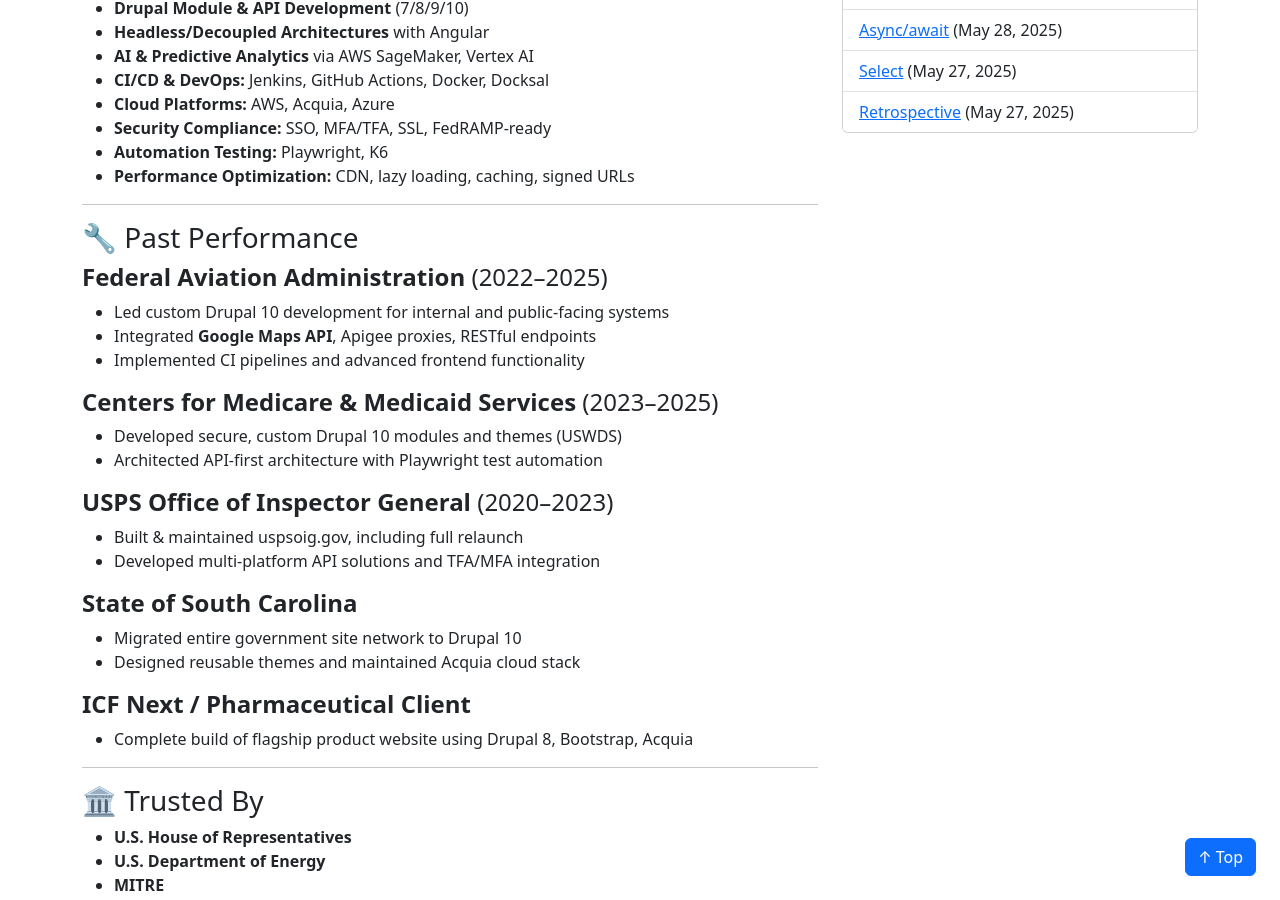
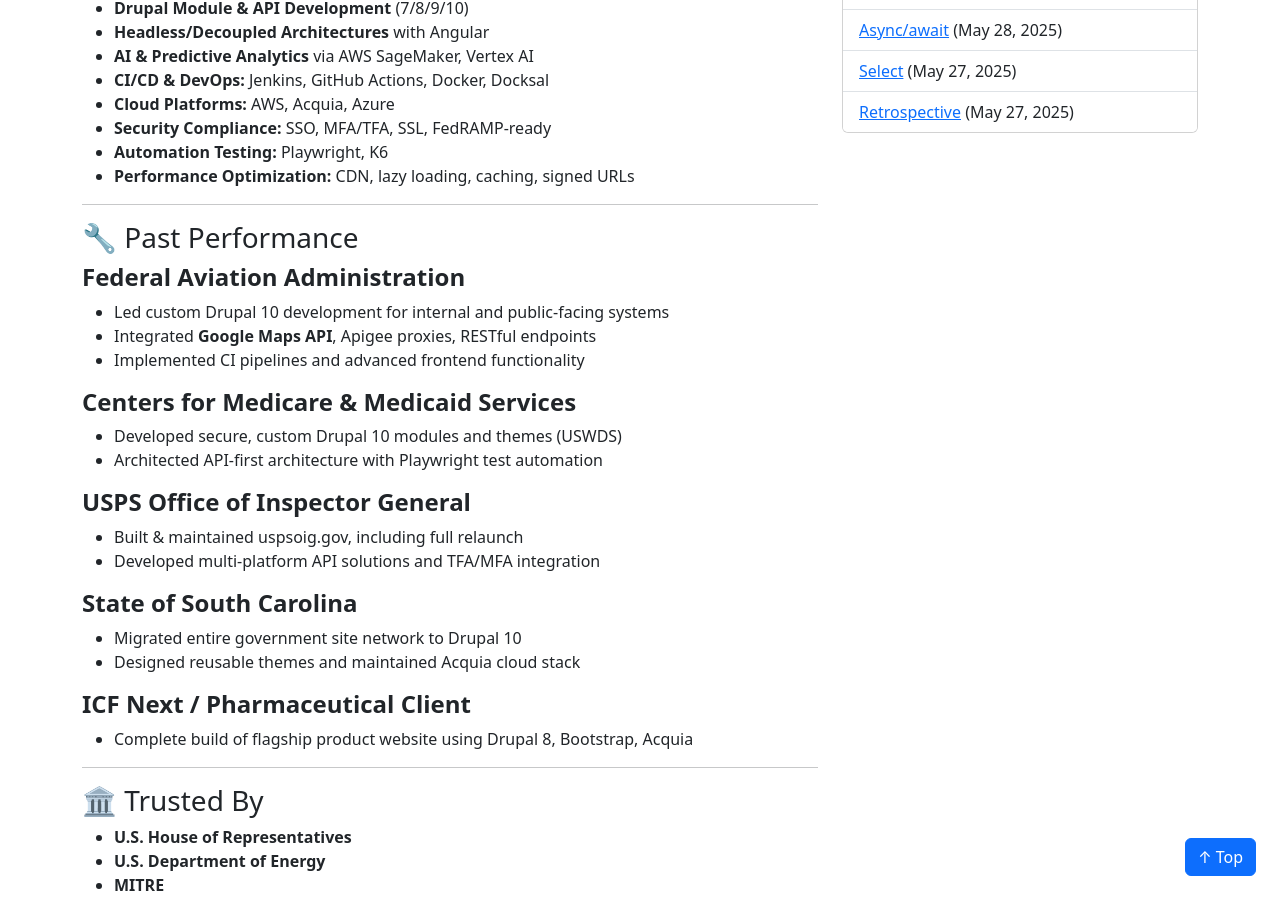
Before and after one commit to xandermar/foxtrot, a Jekyll site: the page built from portfolio.md, in a window 1280 px wide and 900 px high, scrolled down 401 px. Built offline with Jekyll 4.4.1, drawn with Linux system fonts in a browser that asks for light colours.

Commit message:
Update project experience: remove date ranges from client sections for clarity

```diff
--- a/portfolio.md
+++ b/portfolio.md
@@ -38,18 +38,18 @@
 * Integrated **Maui .NET applications** with Drupal for seamless data flow and shared authentication
 * Developed and documented **CMS process updates and editorial procedures**, improving content governance and workflow efficiency -->
 
-#### **Federal Aviation Administration** (2022–2025)
+#### **Federal Aviation Administration**
 
 * Led custom Drupal 10 development for internal and public-facing systems
 * Integrated **Google Maps API**, Apigee proxies, RESTful endpoints
 * Implemented CI pipelines and advanced frontend functionality
 
-#### **Centers for Medicare & Medicaid Services** (2023–2025)
+#### **Centers for Medicare & Medicaid Services**
 
 * Developed secure, custom Drupal 10 modules and themes (USWDS)
 * Architected API-first architecture with Playwright test automation
 
-#### **USPS Office of Inspector General** (2020–2023)
+#### **USPS Office of Inspector General**
 
 * Built & maintained uspsoig.gov, including full relaunch
 * Developed multi-platform API solutions and TFA/MFA integration
```
